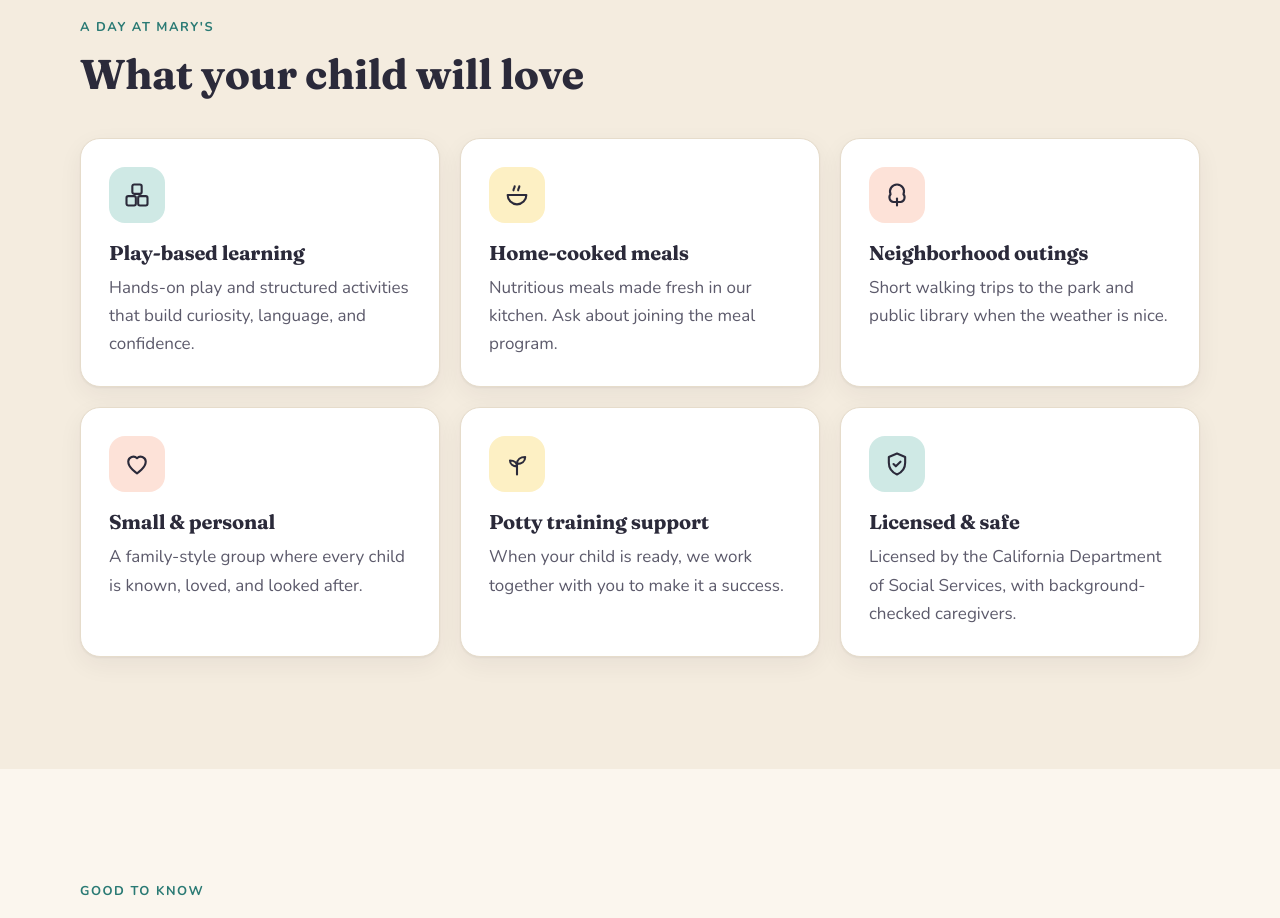
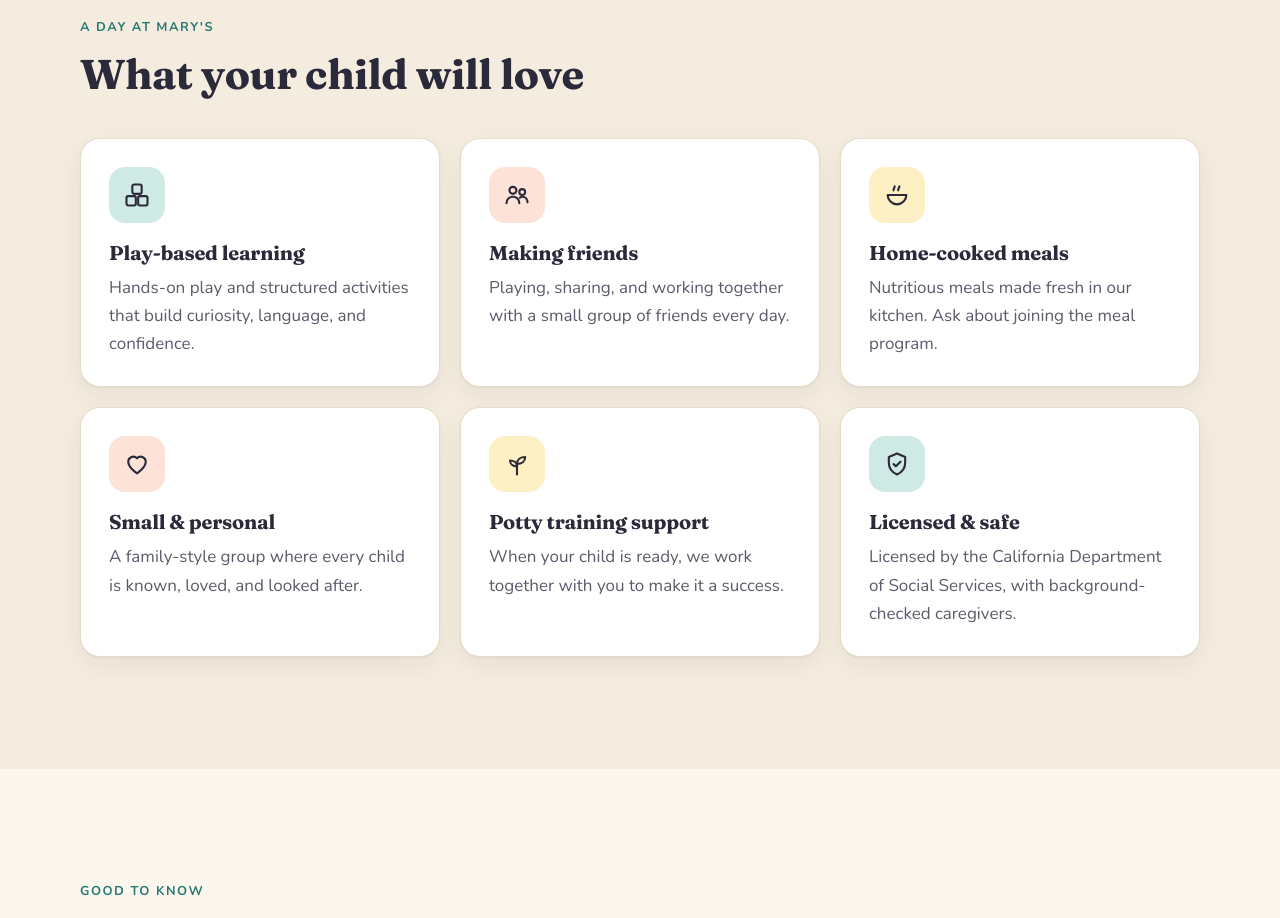
Before and after one commit to Alfredx48/marys-daycare, a React (Vite) app: page / in a window 1280 px wide. Shown: the part 1540-2458 px from the top of the page. Built offline with nearby package versions, Linux system fonts and the light colour scheme.

Commit message:
Replace outings highlight with Making friends

```diff
--- a/src/components/Icon.jsx
+++ b/src/components/Icon.jsx
@@ -13,10 +13,12 @@ const paths = {
 			<path d="M9 8c0-1.5 1-2 1-3.5M13 8c0-1.5 1-2 1-3.5" />
 		</>
 	),
-	tree: (
+	friends: (
 		<>
-			<path d="M12 21v-6" />
-			<path d="M12 3a6 6 0 0 0-5.5 8.4A4 4 0 0 0 9 18h6a4 4 0 0 0 2.5-6.6A6 6 0 0 0 12 3Z" />
+			<circle cx="8.5" cy="8" r="3" />
+			<circle cx="16.5" cy="9.5" r="2.5" />
+			<path d="M3 19c0-3.3 2.5-5.5 5.5-5.5S14 15.7 14 19" />
+			<path d="M14.5 14.2c.6-.4 1.3-.7 2-.7 2.5 0 4.5 1.9 4.5 4.8" />
 		</>
 	),
 	heart: <path d="M12 20s-7.5-4.6-7.5-10.1A4.4 4.4 0 0 1 12 7a4.4 4.4 0 0 1 7.5 2.9C19.5 15.4 12 20 12 20Z" />,
--- a/src/content.js
+++ b/src/content.js
@@ -50,14 +50,14 @@ export const highlights = [
 		text: "Hands-on play and structured activities that build curiosity, language, and confidence.",
 	},
 	{
+		icon: "friends",
+		title: "Making friends",
+		text: "Playing, sharing, and working together with a small group of friends every day.",
+	},
+	{
 		icon: "meal",
 		title: "Home-cooked meals",
 		text: "Nutritious meals made fresh in our kitchen. Ask about joining the meal program.",
-	},
-	{
-		icon: "tree",
-		title: "Neighborhood outings",
-		text: "Short walking trips to the park and public library when the weather is nice.",
 	},
 	{
 		icon: "heart",
--- a/src/styles/Highlights.css
+++ b/src/styles/Highlights.css
@@ -28,7 +28,7 @@
 	background: var(--sun-soft);
 }
 
-.highlight-icon.icon-tree,
+.highlight-icon.icon-friends,
 .highlight-icon.icon-heart {
 	background: var(--coral-soft);
 }
```
